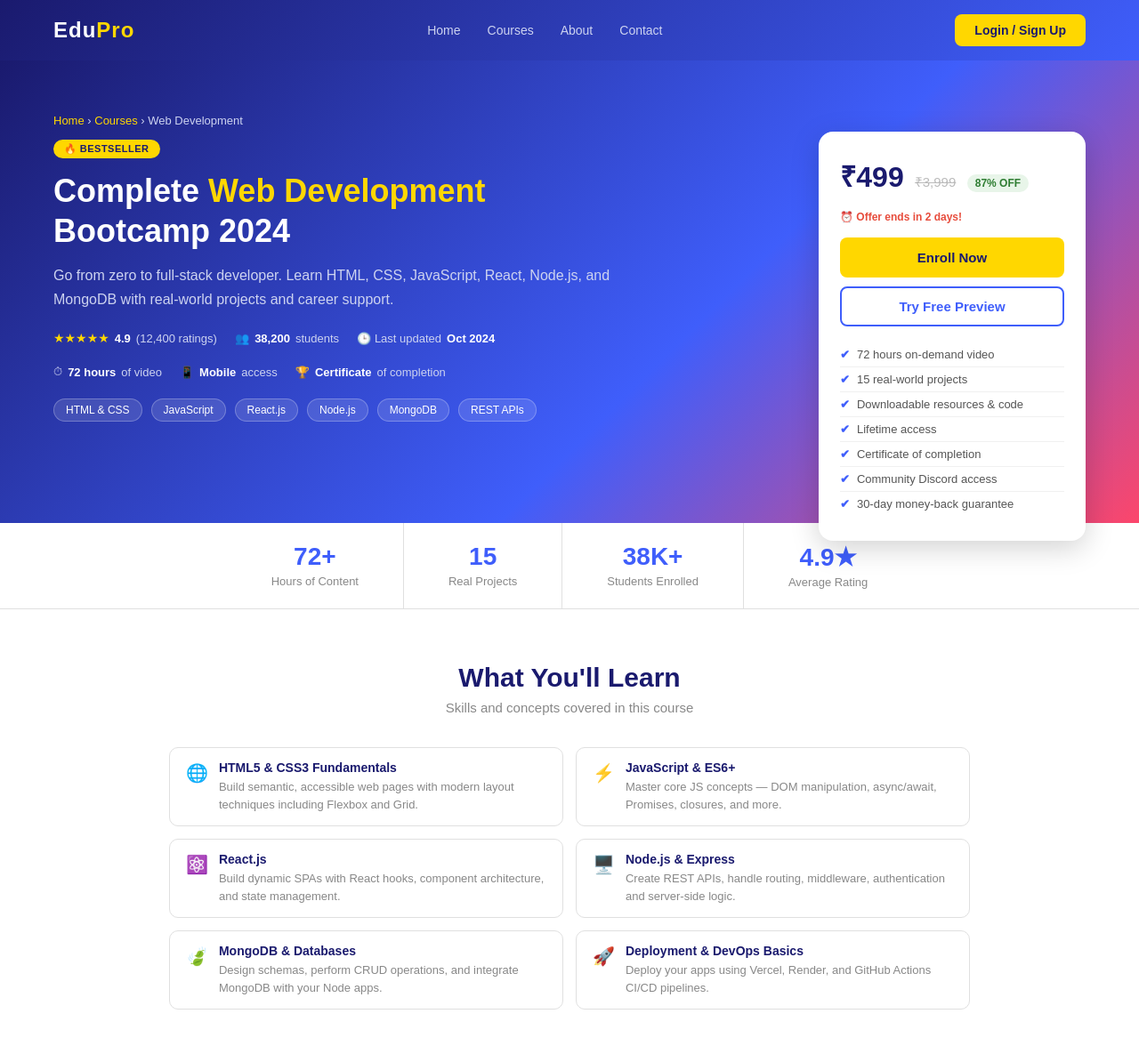
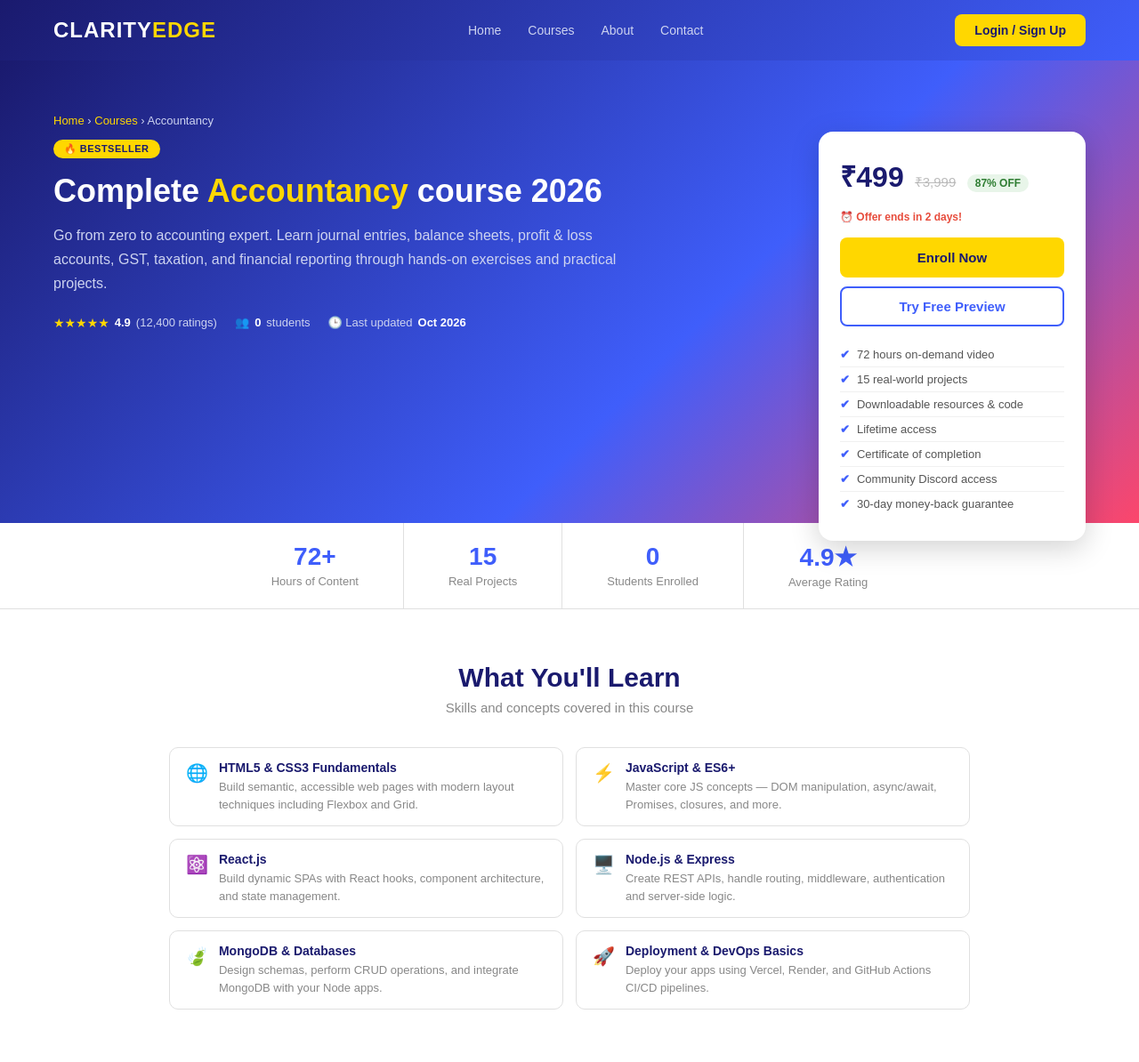
Before and after one commit to Avneesh-shrivastava/core, a Django app: page /curriculum in a window 1280 px wide. Shown: the top 1194 px of the page at 89% size. Run offline with Django 5.2, Linux system fonts and the light colour scheme; data that the repository does not hold is empty.

Commit message:
updating curriculum.html

```diff
--- a/edu/templates/curriculum.html
+++ b/edu/templates/curriculum.html
@@ -280,7 +280,7 @@
 
 <!-- NAVBAR -->
 <nav>
-    <div class="logo">Edu<span>Pro</span></div>
+    <div class="logo">CLARITY<span>EDGE</span></div>
     <ul class="nav-links">
         <li><a href="/home-page">Home</a></li>
         <li><a href="/course">Courses</a></li>
@@ -293,16 +293,16 @@
 <!-- COURSE HERO -->
 <section class="course-hero">
     <div class="course-hero-left">
-        <div class="breadcrumb"><a href="#">Home</a> › <a href="#">Courses</a> › Web Development</div>
+        <div class="breadcrumb"><a href="/home-page">Home</a> › <a href="/course">Courses</a> › Accountancy</div>
         <span class="badge">🔥 BESTSELLER</span>
-        <h1>Complete <span>Web Development</span> Bootcamp 2024</h1>
-        <p>Go from zero to full-stack developer. Learn HTML, CSS, JavaScript, React, Node.js, and MongoDB with real-world projects and career support.</p>
+        <h1>Complete <span>Accountancy</span> course 2026</h1>
+        <p>Go from zero to accounting expert. Learn journal entries, balance sheets, profit & loss accounts, GST, taxation, and financial reporting through hands-on exercises and practical projects.</p>
         <div class="meta-row">
             <div class="meta-item"><span class="rating-stars">★★★★★</span> <strong>4.9</strong> (12,400 ratings)</div>
-            <div class="meta-item">👥 <strong>38,200</strong> students</div>
-            <div class="meta-item">🕒 Last updated <strong>Oct 2024</strong></div>
+            <div class="meta-item">👥 <strong>{{students_enrolled}}</strong> students</div>
+            <div class="meta-item">🕒 Last updated <strong>Oct 2026</strong></div>
         </div>
-        <div class="meta-row">
+        <!-- <div class="meta-row">
             <div class="meta-item">⏱ <strong>72 hours</strong> of video</div>
             <div class="meta-item">📱 <strong>Mobile</strong> access</div>
             <div class="meta-item">🏆 <strong>Certificate</strong> of completion</div>
@@ -314,7 +314,7 @@
             <span class="tag">Node.js</span>
             <span class="tag">MongoDB</span>
             <span class="tag">REST APIs</span>
-        </div>
+        </div> -->
     </div>
 
     <!-- ENROLL CARD -->
@@ -343,7 +343,7 @@
 <div class="stats">
     <div class="stat-item"><h3>72+</h3><p>Hours of Content</p></div>
     <div class="stat-item"><h3>15</h3><p>Real Projects</p></div>
-    <div class="stat-item"><h3>38K+</h3><p>Students Enrolled</p></div>
+    <div class="stat-item"><h3>{{students_enrolled}}</h3><p>Students Enrolled</p></div>
     <div class="stat-item"><h3>4.9★</h3><p>Average Rating</p></div>
 </div>
 
--- a/edu/templates/home_page.html
+++ b/edu/templates/home_page.html
@@ -545,7 +545,7 @@
                 <p>From basics to advanced calculus — master every concept with structured practice and problem solving.</p>
             </div>
             <div class="card-footer">
-                <span>120 Students</span>
+                <!-- <span>120 Students</span> -->
 
             {% if subjects in enrolled_subjects %}
                 <a href="/curriculum"><button class="enroll-btn_view_course">View course</button></a>
@@ -562,7 +562,7 @@
                 <p>Physics, Chemistry, Biology — learn through real-world experiments and concept-based teaching.</p>
             </div>
             <div class="card-footer">
-                <span>98 Students</span>
+                <!-- <span>98 Students</span> -->
 
             {% if subjects in enrolled_subjects %}
                 <a href="/curriculum"><button class="enroll-btn_view_course">View course</button></a>
--- a/edu/views.py
+++ b/edu/views.py
@@ -199,4 +199,9 @@ def log_out(request):
     return redirect('/student-login/')
 
 def curriculum(request):
-    return render(request, 'curriculum.html')
+    students_enrolled = enrollment_data.objects.all()
+    students_enrolled = len(students_enrolled)
+
+    context = {"students_enrolled" : students_enrolled}
+
+    return render(request, 'curriculum.html', context)
```
